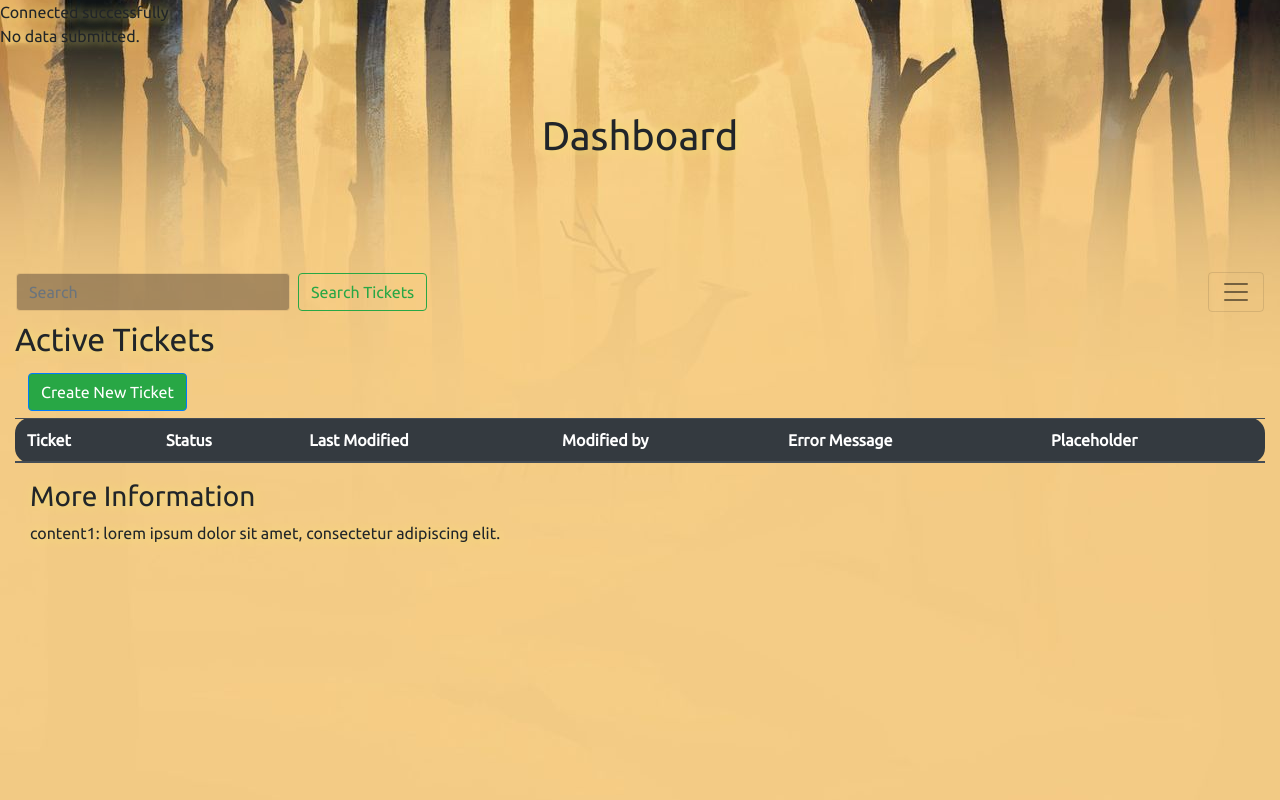
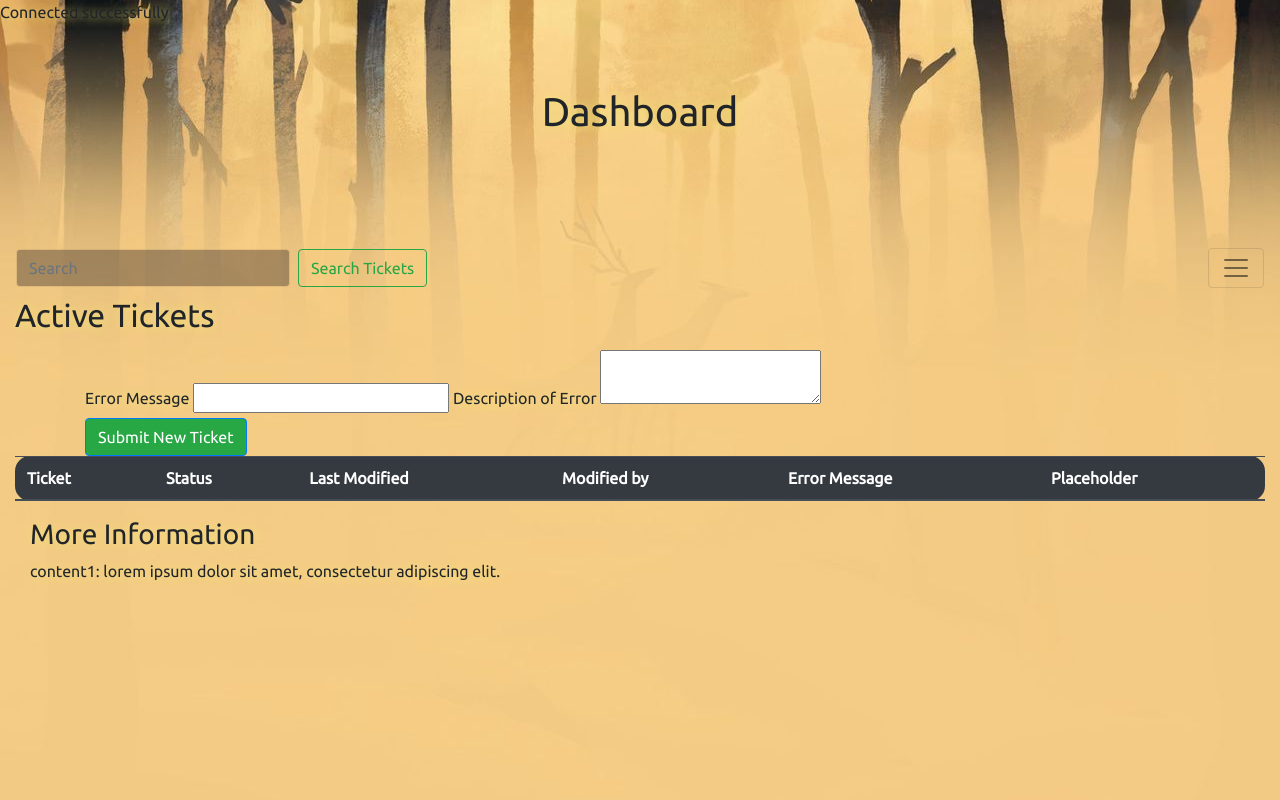
Before and after one commit to Mcclujdd/bugTracker, a PHP site: page / in a window 1280 px wide. Run offline with PHP 8.4, Linux system fonts and the light colour scheme; lists and menus that the app fills with data are empty; some libraries are stand-ins or nearby versions.

Commit message:
removed modal in favor of on-page ticket creation form (needs some css love)

```diff
--- a/index.php
+++ b/index.php
@@ -2,10 +2,10 @@
 define('__ROOT__',dirname(__FILE__));
 require_once(__ROOT__.'/scripts/mysqlAccess.php');
 
-if(isset($_GET['submit'])){
-  echo $_GET['error'];
-  echo $_GET['description'];
-}else{echo "No data submitted.";}
+if(isset($_POST['submit'])){
+  echo $_POST['error'].'</br>';
+  echo $_POST['description'];
+}
 
 ?>
 
@@ -57,50 +57,11 @@ if(isset($_GET['submit'])){
         <div class="container-fluid">
           <table class="table table-fluid table-dark active_tickets" id="ticketTable">
             <h2>Active Tickets</h2>
-            <!--modal for newTicket form-->
-            <div class="btn">
-              <button class="btn btn-primary bg-success" data-toggle="modal" data-target="#newTicketModal" >
-                Create New Ticket
-              </button>
-            </div>
-            <div class="modal fade" id="newTicketModal" tabindex="-1" role="dialog">
-              <div class="modal-dialog" role="document">
-                <div class="modal-content">
-                  <div class="modal-header">
-                    <h5 class="modal-title">New Ticket</h5>
-                    <button type="button" class="close" data-dismiss="modal" aria-label="close">
-                      <span aria-hidden="true">&times;</span>
-                    </button>
-                  </div>
+        </div>
 
-                  <div class="modal-body">
-                    <form class="" action="index.html" method="GET">
-                      <div class="form-group">
-                        <label class="col-form-label">Specific Error Message:</label>
-                        <input class="form-control" type="text" name="error">
-                      </div>
-                      <div class="form-group">
-                        <label class="col-form-label">Describe the situation and how to replicate the bug:</label>
-                        <div>
-                          <!-- <input type="text" name="description"> -->
-                          <textarea class="form-control" name="description" aria-label="Description..."></textarea>
-                        </div>
-                      </div>
-                      <div class="modal-footer">
-                        <input class="btn btn-primary" type="submit" name="submit" value="Submit" data-dismiss="modal">
-                        <button type="button" class="btn btn-secondary" data-dismiss="modal">
-                          Cancel
-                        </button>
-                      </div>
-                    </form>
-                  </div>
+<?php require_once(__ROOT__.'/scripts/newTicket.php');?>
 
 
-
-                    </div>
-                  </div>
-                </div>
-              </div>
 
 
             <thead>
--- /dev/null
+++ b/scripts/newTicket.php
@@ -0,0 +1,13 @@
+<?php?> <section class="container grey-text">
+
+  <form action="index.php" method="POST">
+    <label>Error Message</label>
+    <input type="text" name="error">
+    <label>Description of Error</label>
+    <textarea type="text" name="description"></textarea>
+    <!-- <label>Placeholder</label>
+    <input type="text" name="placeholder"> -->
+  </form>
+  <div>
+    <input type="submit" name="submit" value="Submit New Ticket" class="btn btn-primary bg-success">
+  </div>
```
Also changed, not shown: 1 other file.
